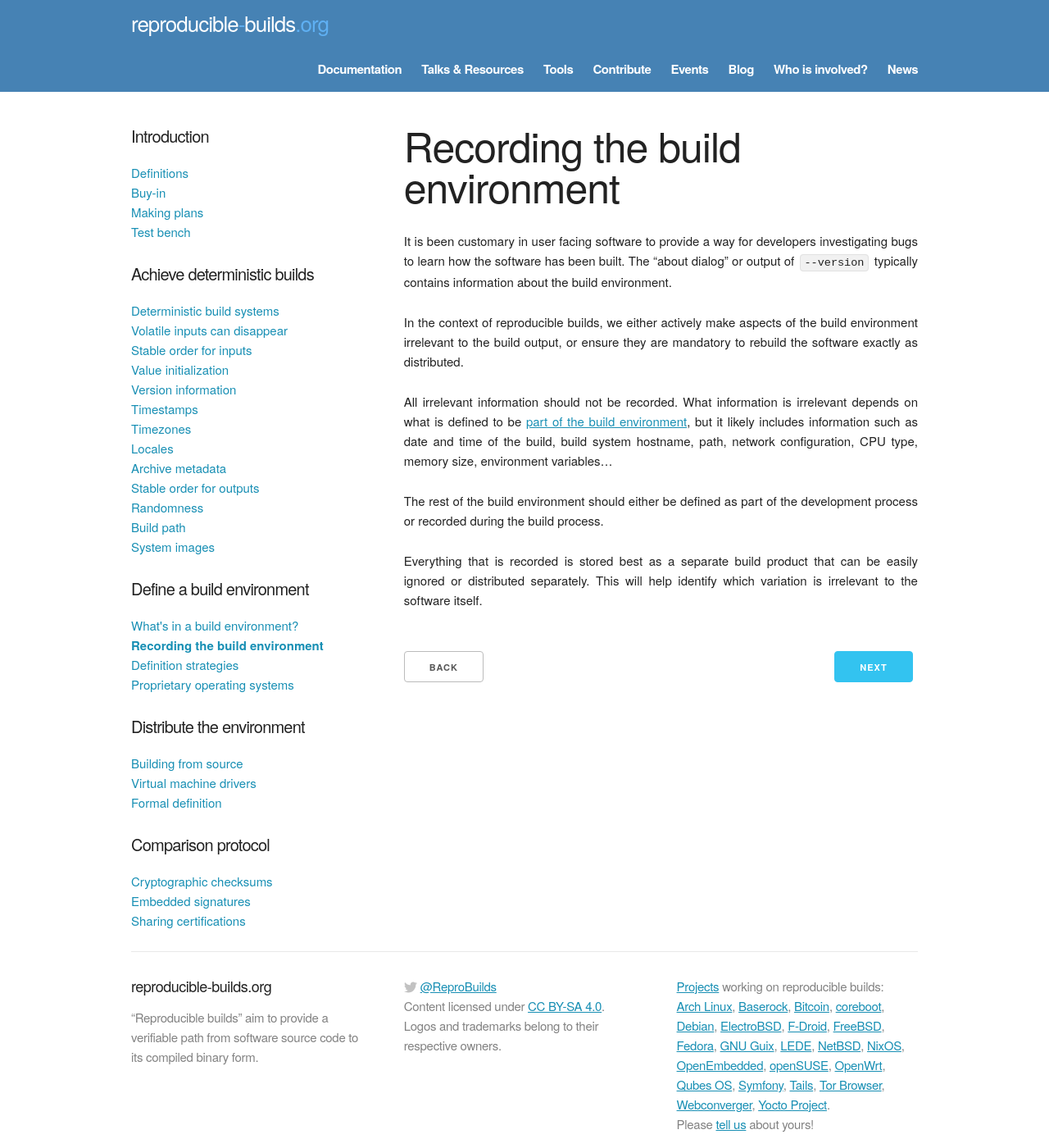
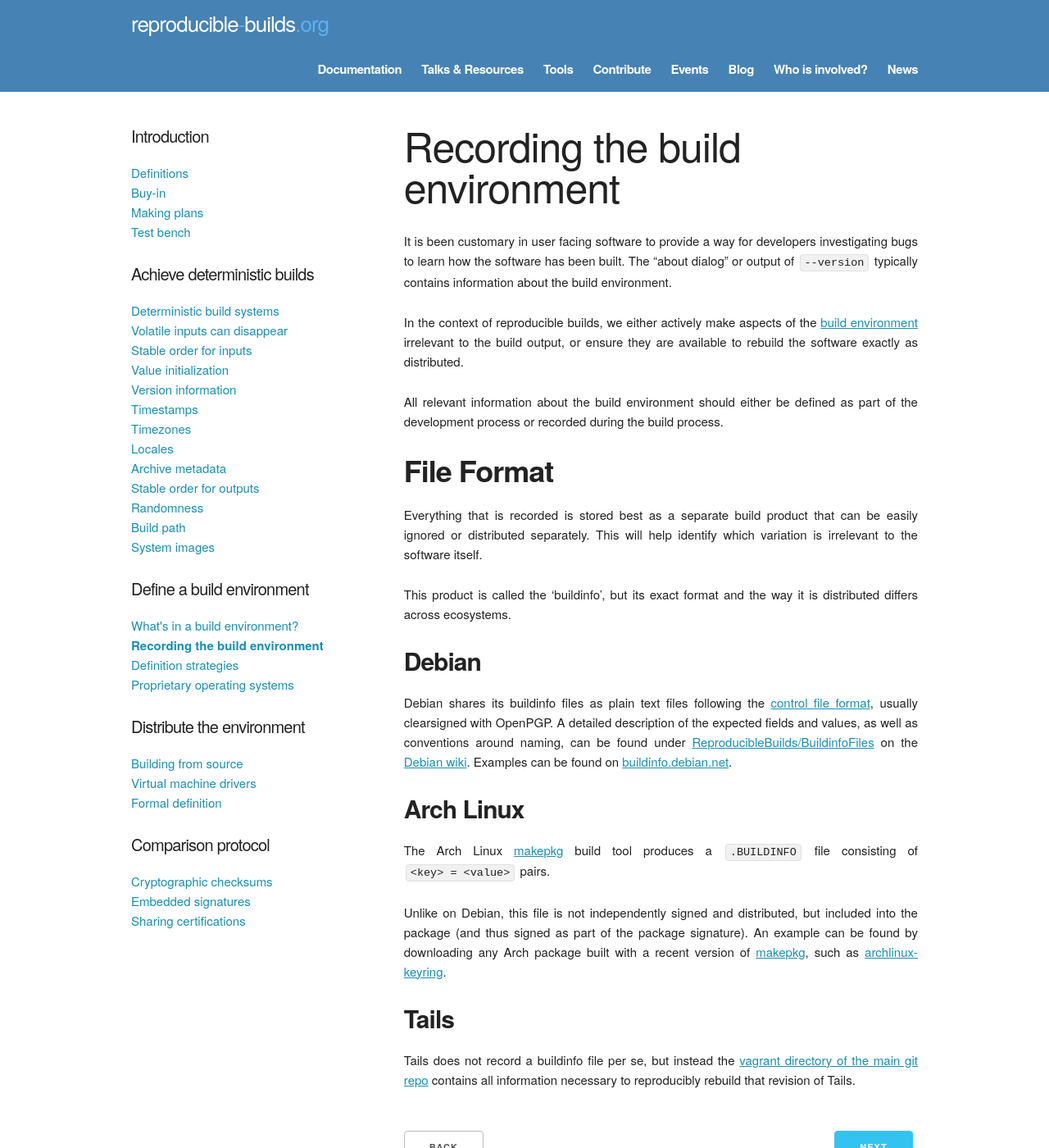
Before and after one commit to prototypefund/reproducible-website, a Jekyll site: the page built from _docs/recording.md, in a window 1280 px wide and 1400 px high. Shown: the whole window at 82% size. Built offline with Jekyll 4.4.1, drawn with Linux system fonts in a browser that asks for light colours; some web fonts are replaced.

Commit message:
Briefly describe how buildinfo is recorded
Briefly describe how buildinfo information is recorded in various ecosystems,
where possible linking to the documentation for those systems themselves.

```diff
--- a/_docs/recording.md
+++ b/_docs/recording.md
@@ -10,19 +10,47 @@ built. The “about dialog” or output of `--version` typically contains
 information about the build environment.
 
 In the context of reproducible builds, we either actively make aspects
-of the build environment irrelevant to the build output, or ensure they
-are mandatory to rebuild the software exactly as distributed.
+of the [build environment]({{ "/docs/perimeter/" | prepend: site.baseurl }})
+irrelevant to the build output, or ensure they are available to rebuild the
+software exactly as distributed.
 
-All irrelevant information should not be recorded. What information is
-irrelevant depends on what is defined to be
-[part of the build environment]({{ "/docs/perimeter/" | prepend: site.baseurl }}),
-but it likely includes information such as date and time of the build, build
-system hostname, path, network configuration, CPU type, memory size,
-environment variables…
+All relevant information about the build environment should either be defined
+as part of the development process or recorded during the build process.
 
-The rest of the build environment should either be defined as part of
-the development process or recorded during the build process.
+## File Format
 
 Everything that is recorded is stored best as a separate build product that can
 be easily ignored or distributed separately. This will help identify which
 variation is irrelevant to the software itself.
+
+This product is called the 'buildinfo', but its exact format and the way it is
+distributed differs across ecosystems.
+
+### Debian
+
+Debian shares its buildinfo files as plain text files following the
+[control file format](https://www.debian.org/doc/debian-policy/ch-controlfields.html),
+usually clearsigned with OpenPGP. A detailed description of the expected
+fields and values, as well as conventions around naming, can be found under
+[ReproducibleBuilds/BuildinfoFiles](https://wiki.debian.org/ReproducibleBuilds/BuildinfoFiles)
+on the [Debian wiki](https://wiki.debian.org). Examples can be found on
+[buildinfo.debian.net](https://buildinfo.debian.net).
+
+### Arch Linux
+
+The Arch Linux [makepkg](https://wiki.archlinux.org/index.php/makepkg) build
+tool produces a `.BUILDINFO` file consisting of `<key> = <value>` pairs.
+
+Unlike on Debian, this file is not independently signed and distributed, but
+included into the package (and thus signed as part of the package signature).
+An example can be found by downloading any Arch package built with a recent
+version of [makepkg](https://wiki.archlinux.org/index.php/makepkg), such as
+[archlinux-keyring](
+https://www.archlinux.org/packages/core/any/archlinux-keyring).
+
+### Tails
+
+Tails does not record a buildinfo file per se, but instead the
+[vagrant directory of the main git repo](
+https://gitlab.com/Tails/tails/tree/master/vagrant) contains all information
+necessary to reproducibly rebuild that revision of Tails.
```
Also changed, not shown: _docs/perimeter.md (+3 -2 lines).
